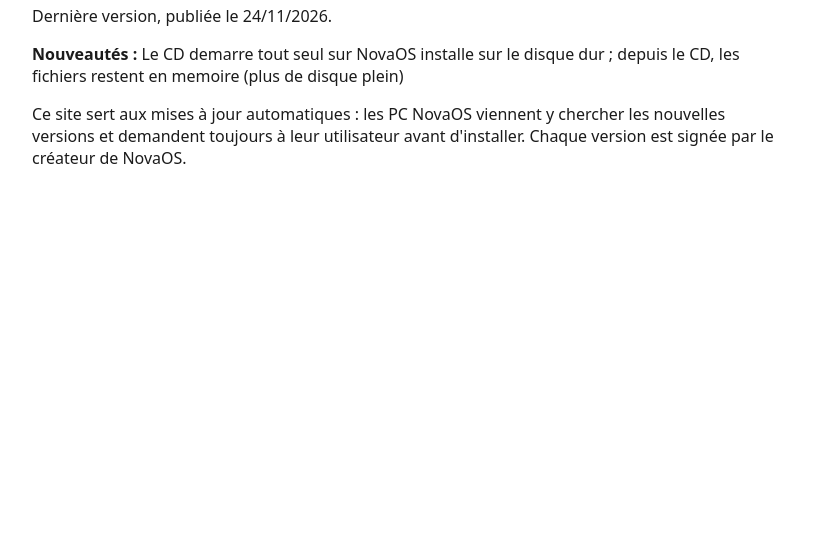
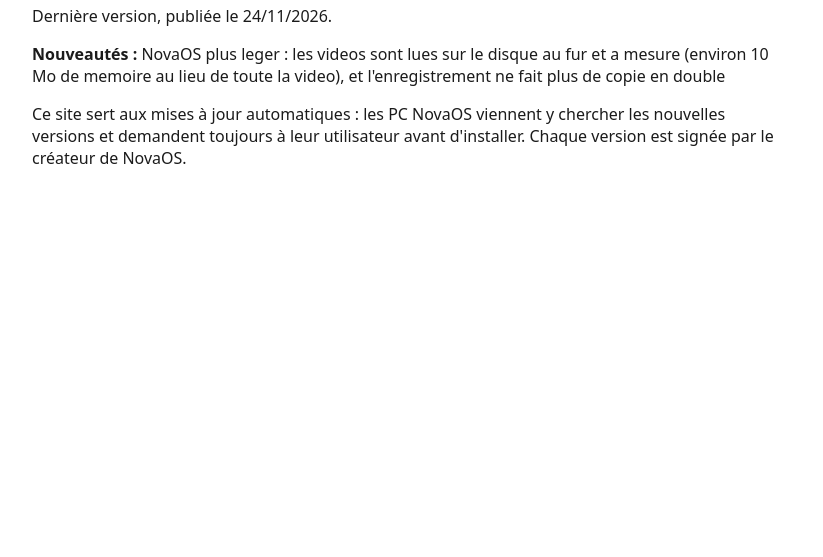
Before and after one commit to Nathou123058/novaos-maj, a plain HTML site: page index.html in a window 1280 px wide. Shown: the part 243-800 px from the top of the page, without its empty margins (228-1051 px from the left). Drawn offline with Linux system fonts and the light colour scheme.

Commit message:
NovaOS 1.7

```diff
--- a/index.html
+++ b/index.html
@@ -1 +1 @@
-<!doctype html><html lang=fr><meta charset=utf-8><meta name=viewport content='width=device-width'><title>NovaOS - mises à jour</title><body style='font-family:system-ui,sans-serif;max-width:760px;margin:40px auto;padding:0 16px;color:#1b1b1b'><div style='background:#fff4ce;border:2px solid #c19c00;border-radius:8px;padding:14px 18px;margin-bottom:24px'><b>⚠ Attention : NovaOS est en développement.</b><br>NovaOS est en cours de développement : c'est un système d'exploitation écrit de zéro par un passionné, pas un produit fini. Des bugs sont possibles. Garde une copie de tes fichiers importants, et ne l'installe pas sur un PC dont tu as absolument besoin.</div><h1>NovaOS 1.6</h1><p>Dernière version, publiée le 24/11/2026.</p><p><b>Nouveautés :</b> Le CD demarre tout seul sur NovaOS installe sur le disque dur ; depuis le CD, les fichiers restent en memoire (plus de disque plein)</p><p>Ce site sert aux mises à jour automatiques : les PC NovaOS viennent y chercher les nouvelles versions et demandent toujours à leur utilisateur avant d'installer. Chaque version est signée par le créateur de NovaOS.</p></body></html>
+<!doctype html><html lang=fr><meta charset=utf-8><meta name=viewport content='width=device-width'><title>NovaOS - mises à jour</title><body style='font-family:system-ui,sans-serif;max-width:760px;margin:40px auto;padding:0 16px;color:#1b1b1b'><div style='background:#fff4ce;border:2px solid #c19c00;border-radius:8px;padding:14px 18px;margin-bottom:24px'><b>⚠ Attention : NovaOS est en développement.</b><br>NovaOS est en cours de développement : c'est un système d'exploitation écrit de zéro par un passionné, pas un produit fini. Des bugs sont possibles. Garde une copie de tes fichiers importants, et ne l'installe pas sur un PC dont tu as absolument besoin.</div><h1>NovaOS 1.7</h1><p>Dernière version, publiée le 24/11/2026.</p><p><b>Nouveautés :</b> NovaOS plus leger : les videos sont lues sur le disque au fur et a mesure (environ 10 Mo de memoire au lieu de toute la video), et l'enregistrement ne fait plus de copie en double</p><p>Ce site sert aux mises à jour automatiques : les PC NovaOS viennent y chercher les nouvelles versions et demandent toujours à leur utilisateur avant d'installer. Chaque version est signée par le créateur de NovaOS.</p></body></html>
```
Also changed, not shown: 6 other files.
